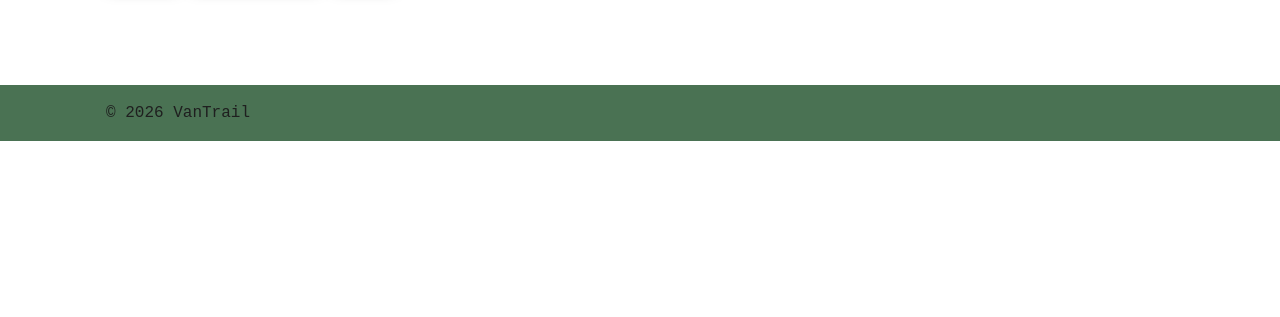
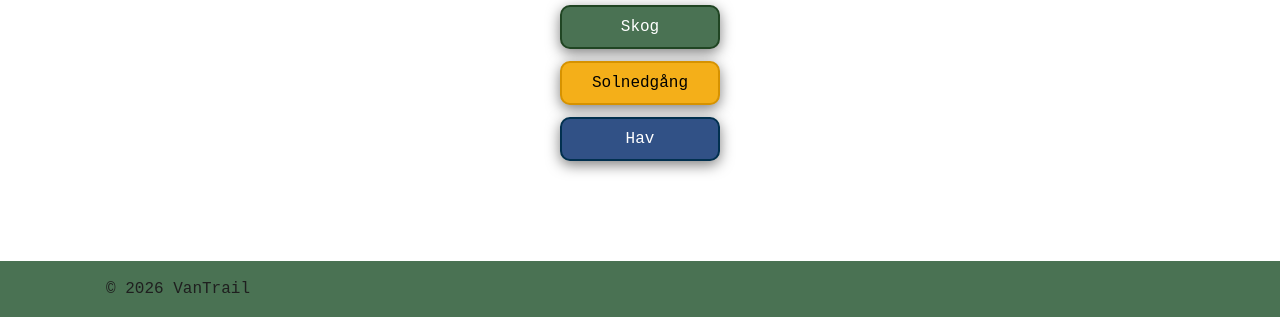
Before and after one commit to fredrikastjernlof/VanTrail, a website built with Vite: page theme.html in a window 1280 px wide. Shown: the part 583-900 px from the top of the page. Before the commit the page ends 800 px from the top, so only its background shows below. Built offline with nearby package versions, Linux system fonts and the light colour scheme; no server answers; a web font is replaced by a local one.

Commit message:
Lägger till fast styling för tema-sidans knappar och grundläggande layout

```diff
--- a/src/styles/_components.scss
+++ b/src/styles/_components.scss
@@ -98,14 +98,63 @@
   box-shadow: var(--shadow-btn);
 }
 
+/*=====TEMASIDAN=====*/
+
+.btn--theme {
+  min-width: 10rem;
+  border-width: 2px;
+}
+
+
+/* Skog */
+.btn--theme-forest {
+  background-color: #4A7253;
+  border-color: #204523;
+  color: #ffffff;
+}
+
+/* Solnedgång */
+.btn--theme-sunset {
+  background-color: #F4AF19;
+  border-color: #D69200;
+  color: #000000;
+}
+
+/* Hav */
+.btn--theme-ocean {
+  background-color: #315186;
+  border-color: #01304F;
+  color: #ffffff;
+}
+
+.theme-selector {
+  margin-top: var(--space-xl);
+  text-align: center;
+}
+
+.theme-selector h1 {
+  margin-bottom: var(--space-md);
+}
+
+.theme-selector__actions {
+  display: flex;
+  flex-direction: column;
+  align-items: center;
+  gap: var(--space-sm);
+}
+
+/*===================*/
+
 .status-message {
   min-height: 1.5rem;
   margin-top: var(--space-sm);
 }
 
 .map {
-  position: relative; /* Gör att z-index kan styras */
-  z-index: 1; /* Kartan ska ligga under modalen */
+  position: relative;
+  /* Gör att z-index kan styras */
+  z-index: 1;
+  /* Kartan ska ligga under modalen */
   width: 100%;
   height: 500px;
   border: 1px solid #000;
@@ -167,7 +216,8 @@
 .modal {
   position: fixed;
   inset: 0;
-  z-index: 2000; /* Ser till att modalen alltid ligger ovanpå kartan */
+  z-index: 2000;
+  /* Ser till att modalen alltid ligger ovanpå kartan */
 }
 
 .modal__overlay {
```
